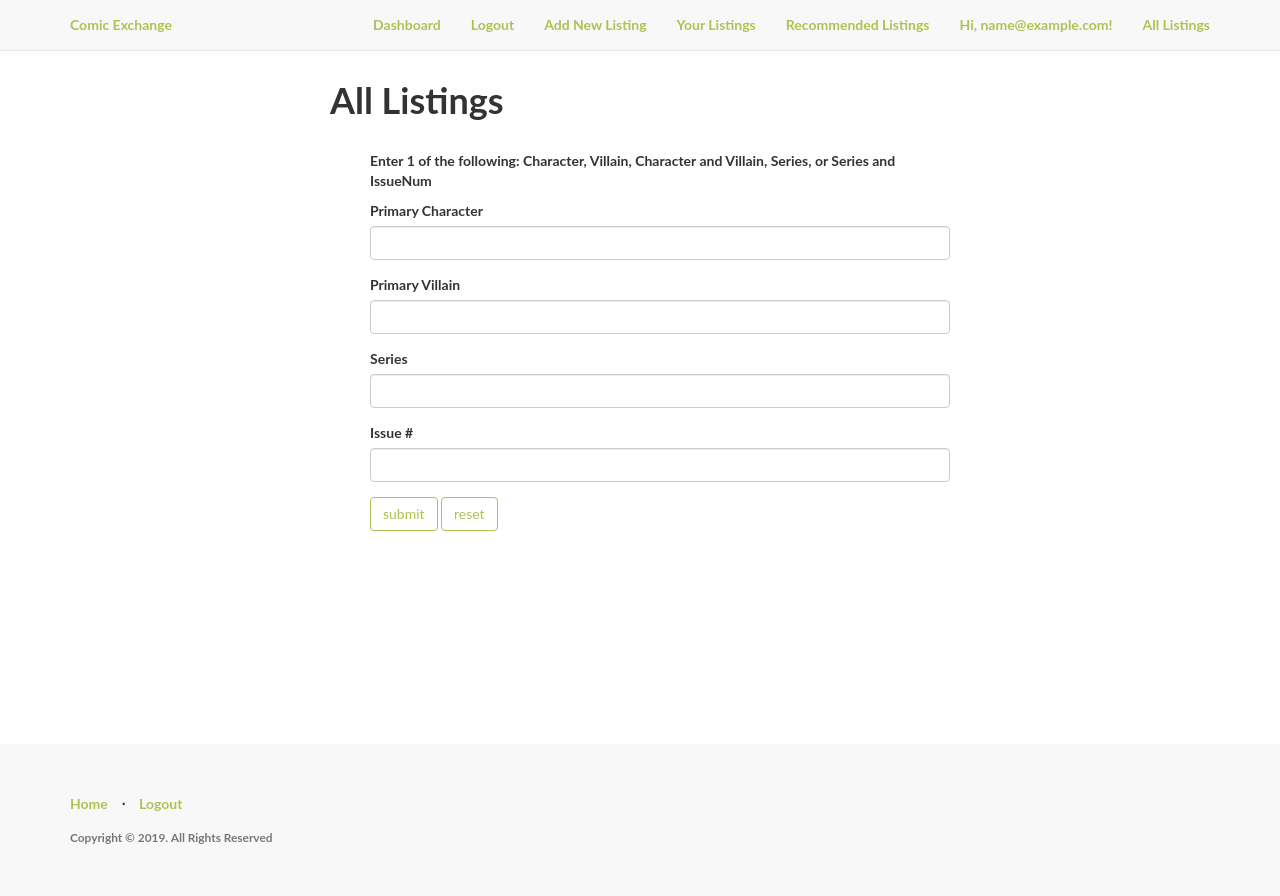
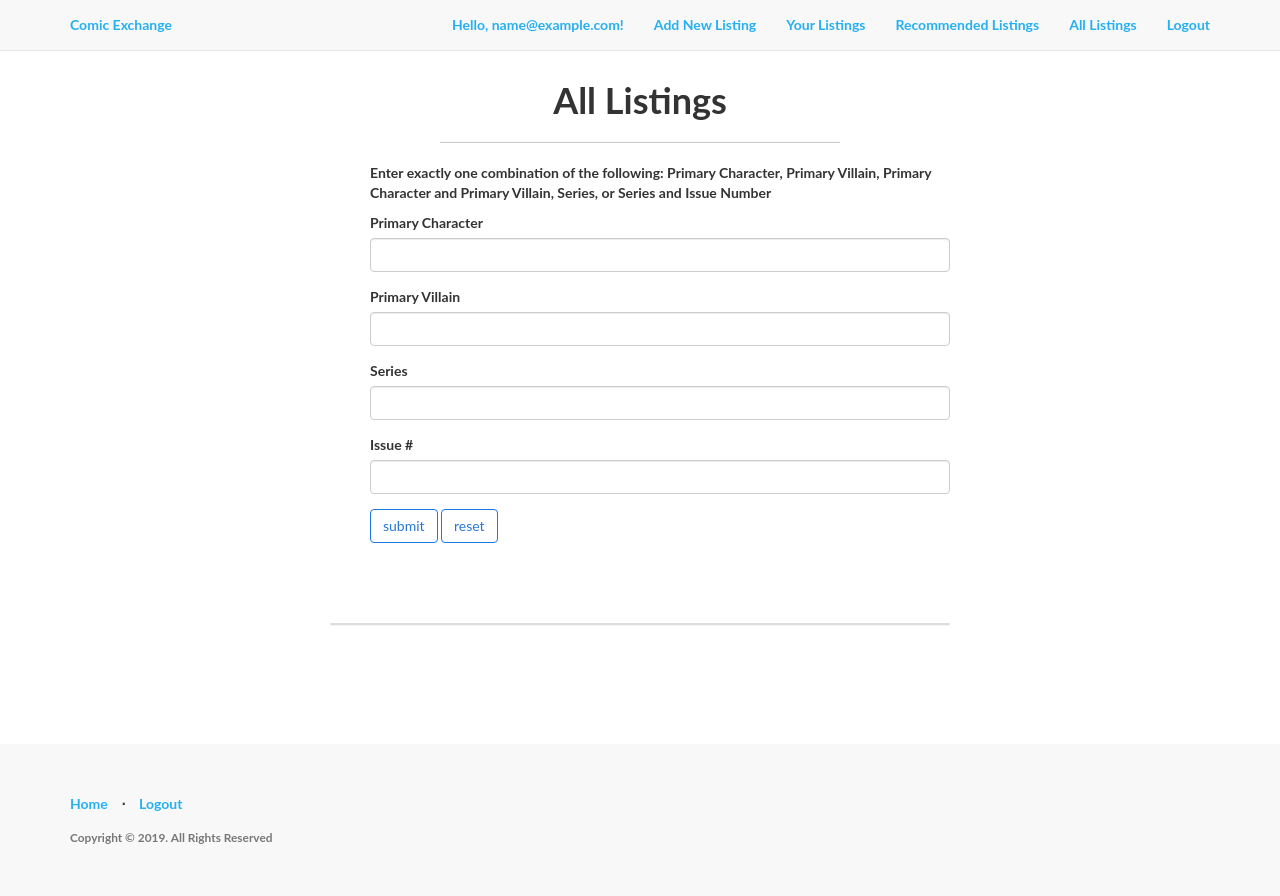
Before and after one commit to manswami23/Comic-Exchange, a Flask app: page /allListings in a window 1280 px wide. Run offline with Flask 2, Linux system fonts and the light colour scheme; the visitor is signed in with stand-in values (Sample User, id 1); data comes from the database, SQL or seed files in the repository; data that the repository does not hold is empty; some libraries are stand-ins or nearby versions.

Commit message:
modified front-end stuffs

```diff
--- a/app/auth/views.py
+++ b/app/auth/views.py
@@ -57,9 +57,9 @@ def login():
             # log in the user
             login_user(user)
 
-            # redirect to the dashboard page after login
+            # redirect to the homepage page after login
             connection.close()
-            return redirect(url_for('home.dashboard'))
+            return redirect(url_for('home.homepage'))
 
         # when login details are incorrect
         else:
--- a/app/listings/views.py
+++ b/app/listings/views.py
@@ -85,7 +85,7 @@ def newListing():
 
 
         #connection.close()
-        return redirect(url_for('home.dashboard'))
+        return redirect(url_for('home.homepage'))
 
     # listing not validated
     return render_template('listings/addListing.html', form=form, title='New Listing')
@@ -155,7 +155,7 @@ def yourListings():
 
     connection.close()
     return render_template('listings/yourListings.html', title='Your Listings', output1 = result)
-    #return redirect(url_for('home.dashboard'))
+
 
 @listings.route('/deleteListings/<int:id>',methods=['GET', 'POST'])
 def deleteListings(id):
@@ -166,7 +166,7 @@ def deleteListings(id):
     connection.execute(sql, x = id)
 
     connection.close()
-    return redirect(url_for('home.dashboard'))
+    return redirect(url_for('home.homepage'))
 
 
 @listings.route('/editListings/<int:sellID>',methods=['GET', 'POST'])
@@ -228,7 +228,7 @@ def editListings(sellID):
         #flash('Listing added')
 
         connection.close()
-        return redirect(url_for('home.dashboard'))
+        return redirect(url_for('home.homepage'))
 
     # listing not validated
     return render_template('listings/editListing.html', form=form, title='Edit Listing')
--- a/app/models.py
+++ b/app/models.py
@@ -90,6 +90,8 @@ class comicbook(db.Model):
     listingsSelling = db.relationship('Selling', backref='comicbook', lazy='dynamic')
     authoredBy = db.Column(db.Integer, db.ForeignKey('author.id'), nullable=False)
     listingsSold = db.relationship('Sold', backref='comicbook', lazy='dynamic')
+    year = db.Column(db.Integer)
+
     def __repr(self):
         return '<comicbook: {}>'.format(self.id)
 
--- a/app/static/css/style.css
+++ b/app/static/css/style.css
@@ -11,11 +11,11 @@ body, h1, h2, h3 {
 }
 
 a, .navbar-default .navbar-brand, .navbar-default .navbar-nav>li>a {
-  color: #aec251;
+  color: #25b0f1;
 }
 
 a:hover, .navbar-default .navbar-brand:hover, .navbar-default .navbar-nav>li>a:hover {
-  color: #687430;
+  color: #297bf5;
 }
 
 footer {
@@ -30,18 +30,18 @@ p.copyright {
 .alert-info {
     width: 50%;
     margin: auto;
-    color: #687430;
+    color: #0c0a96;
     background-color: #e6ecca;
-    border-color: #aec251;
+    border-color: #0f91e7;
 }
 
 .btn-default {
-    border-color: #aec251;
-    color: #aec251;
+    border-color: #1b78e2;
+    color: #2677d4;
 }
 
 .btn-default:hover {
-    background-color: #aec251;
+    background-color: #297bf5;
 }
 
 .center {
--- a/app/templates/base.html
+++ b/app/templates/base.html
@@ -23,20 +23,20 @@
           <div class="collapse navbar-collapse" id="bs-example-navbar-collapse-1">
               <ul class="nav navbar-nav navbar-right">
                   {% if current_user.is_authenticated %}
-                    <li><a href="{{ url_for('home.dashboard') }}">Dashboard</a></li>
+                    <li><a href="{{ url_for('home.homepage') }}"><i class="fa fa-user"></i>  Hello, {{ current_user.email }}!</a></li>
+					<li><a href="{{ url_for('listings.newListing') }}">Add New Listing</a></li>
+                    <li><a href="{{ url_for('listings.yourListings') }}">Your Listings</a></li>
+                    <li><a href="{{ url_for('listings.machineLearning') }}">Recommended Listings</a></li>
+                    <li><a href="{{ url_for('listings.allListings') }}">All Listings</a></li>
                     <li><a href="{{ url_for('auth.logout') }}">Logout</a></li>
-					<li><a href="{{ url_for('listings.newListing') }}">Add New Listing</a></li>
-					<li><a href="{{ url_for('listings.yourListings') }}">Your Listings</a></li>
-					<li><a href="{{ url_for('listings.machineLearning') }}">Recommended Listings</a></li>
-                    <li><a><i class="fa fa-user"></i>  Hi, {{ current_user.email }}!</a></li>
                   {% else %}
                     <li><a href="{{ url_for('home.homepage') }}">Home</a></li>
                     <li><a href="{{ url_for('auth.register') }}">Register</a></li>
+                    <li><a href="{{ url_for('listings.popularSold') }}">Recommended Listings</a></li>
+                    <li><a href="{{ url_for('listings.allListings') }}">All Listings</a></li>
                     <li><a href="{{ url_for('auth.login') }}">Login</a></li>
-					<li><a href="{{ url_for('listings.popularSold') }}">Recommended Listings</a></li>
 
                   {% endif %}
-				  <li><a href="{{ url_for('listings.allListings') }}">All Listings</a></li>
 
               </ul>
           </div>
--- a/app/templates/listings/addListing.html
+++ b/app/templates/listings/addListing.html
@@ -6,7 +6,8 @@
 {% block body %}
 <div class="content-section">
   <div class="center">
-    <h1>Add a New Listing</h1>
+    <h1 style="text-align: center">Add a New Listing</h1>
+    <hr class="intro-divider">
     <br/>
     {{ wtf.quick_form(form) }}
   </div>
--- a/app/templates/listings/allListings.html
+++ b/app/templates/listings/allListings.html
@@ -4,25 +4,41 @@
 {% extends "base.html" %}
 {% block title %}All Listings{% endblock %}
 {% block body %}
+
+
 <div class="content-section">
   <div class="center">
-    <h1>All Listings</h1>
-    <br/>
+		<h1 style="text-align: center">All Listings</h1>
+		<hr class="intro-divider">
     <ul class = output1>
-	<p> Enter 1 of the following: Character, Villain, Character and Villain, Series, or Series and IssueNum </p>
+	<p> Enter exactly one combination of the following: Primary Character, Primary Villain, Primary Character and Primary Villain, Series, or Series and Issue Number </p>
 	{{ wtf.quick_form(form) }}
+	</ul>
+  </div>
+</div>
 
-	{% for item in output1 %}
+	<div class="center">
+		<div class="panel panel-default" style="width: 100%;">
+			{% for item in output1 %}
 
-	<li><h1>{{item.series}}, {{item.issueNum}}, {{item.name}}, {{item.price}}, {{item.cgc}}</h1>
-	<form action = "{{url_for('listings.openListings', sellID = item.sellID)}}" method =post> <input type = submit name = "Open" value = "Open"> </input></form>
-	{% endfor %}
+				<div class="panel-body">
+
+					<p style="text-align: left;"><font size = "5">{{item.series}}</font> No. #{{item.issueNum}}
+					<span style="float: right;"><font size= "5">Price: ${{item.price}}</font> </span></p>
+					<i>By {{item.name}} </i>
+
+				</div>
+				<div class="panel-footer">
+					<form action = "{{url_for('listings.openListings', sellID = item.sellID)}}" method =post> <input type = submit name = "View Comic" value = "View Comic"> </input></form>
+				</div>
+
+			{% endfor %}
+
+			</div>
+	</div>
 	<form method = "POST" action = "{{url_for('listings.allListings')}}">
 
 
 
-	</ul>
-  </div>
-</div>
 
 {% endblock %}
--- a/app/templates/listings/editListing.html
+++ b/app/templates/listings/editListing.html
@@ -6,8 +6,8 @@
 {% block body %}
 <div class="content-section">
   <div class="center">
-    <h1>Edit Listing</h1>
-    <br/>
+    <h1 style="text-align: center">Edit Listing</h1>
+    <hr class="intro-divider">
     {{ wtf.quick_form(form) }}
   </div>
 </div>
--- a/app/templates/listings/openListing.html
+++ b/app/templates/listings/openListing.html
@@ -2,7 +2,7 @@
 
 {% import "bootstrap/wtf.html" as wtf %}
 {% extends "base.html" %}
-{% block title %}All Listings{% endblock %}
+{% block title %}Open Listings{% endblock %}
 {% block body %}
 <div class="content-section">
   <div class="center">
```
Also changed, not shown: app/home/views.py (+0 -10 lines), app/templates/listings/recommendedListings.html (+23 -23 lines), app/templates/listings/yourListings.html (+29 -6 lines).
